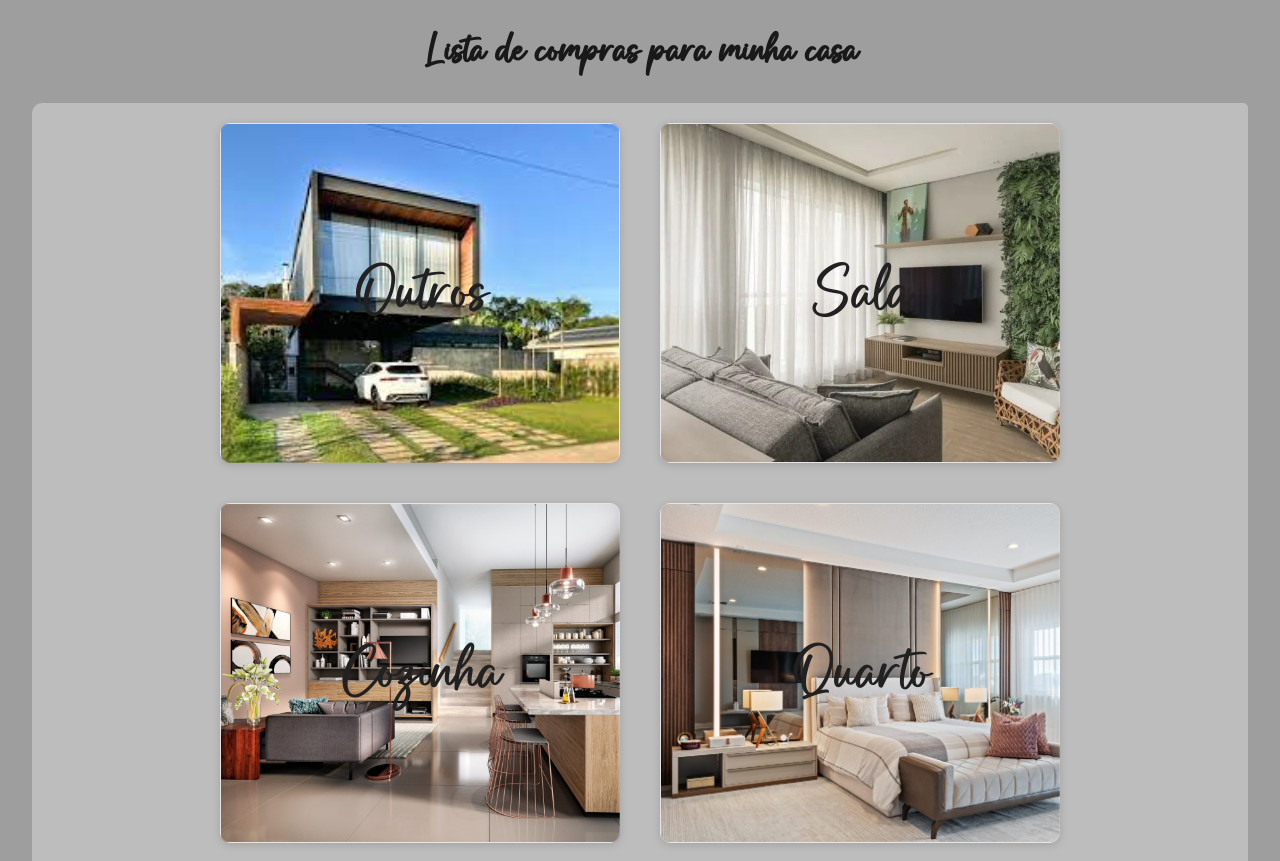
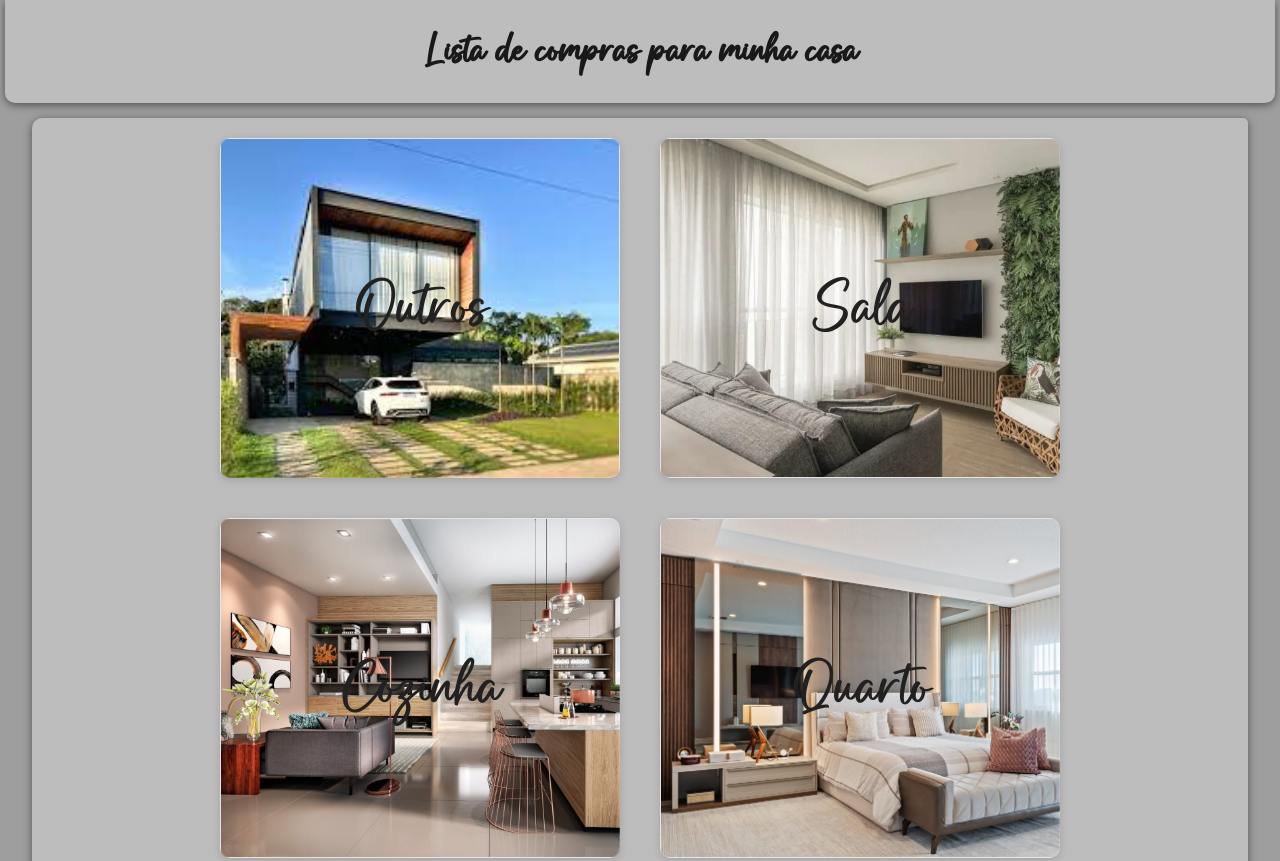
Before and after one commit to tiago-forward/Projeto-Pessoal-Minha-Casa, a plain HTML site: page index.html in a window 1280 px wide. Shown: the top 861 px of the page. Drawn offline with Linux system fonts and the light colour scheme; a web font is replaced by a local one.

Commit message:
settings background

```diff
--- a/src/css/style.css
+++ b/src/css/style.css
@@ -12,8 +12,13 @@ body{
 .header{
     display: flex;
     justify-content: center;
+    background-color: #BDBDBD;
     padding: 30px;
+    margin: 0 5px 15px 5px;
     font-family: 'Butterscotch', Arial, Helvetica, sans-serif;
+    border-bottom-left-radius: 10px;
+    border-bottom-right-radius: 10px;
+    box-shadow: 0px 2px 8px rgba(0, 0, 0, 0.5);
 }
 
 .header .titulo{
@@ -35,6 +40,7 @@ body{
     width: 95vw;
     padding: 20px 60px;
     border-radius: 10px 5px;
+    box-shadow: 0px 2px 8px rgba(0, 0, 0, 0.5);
 }
 
 .menu-container .menu p{
```
